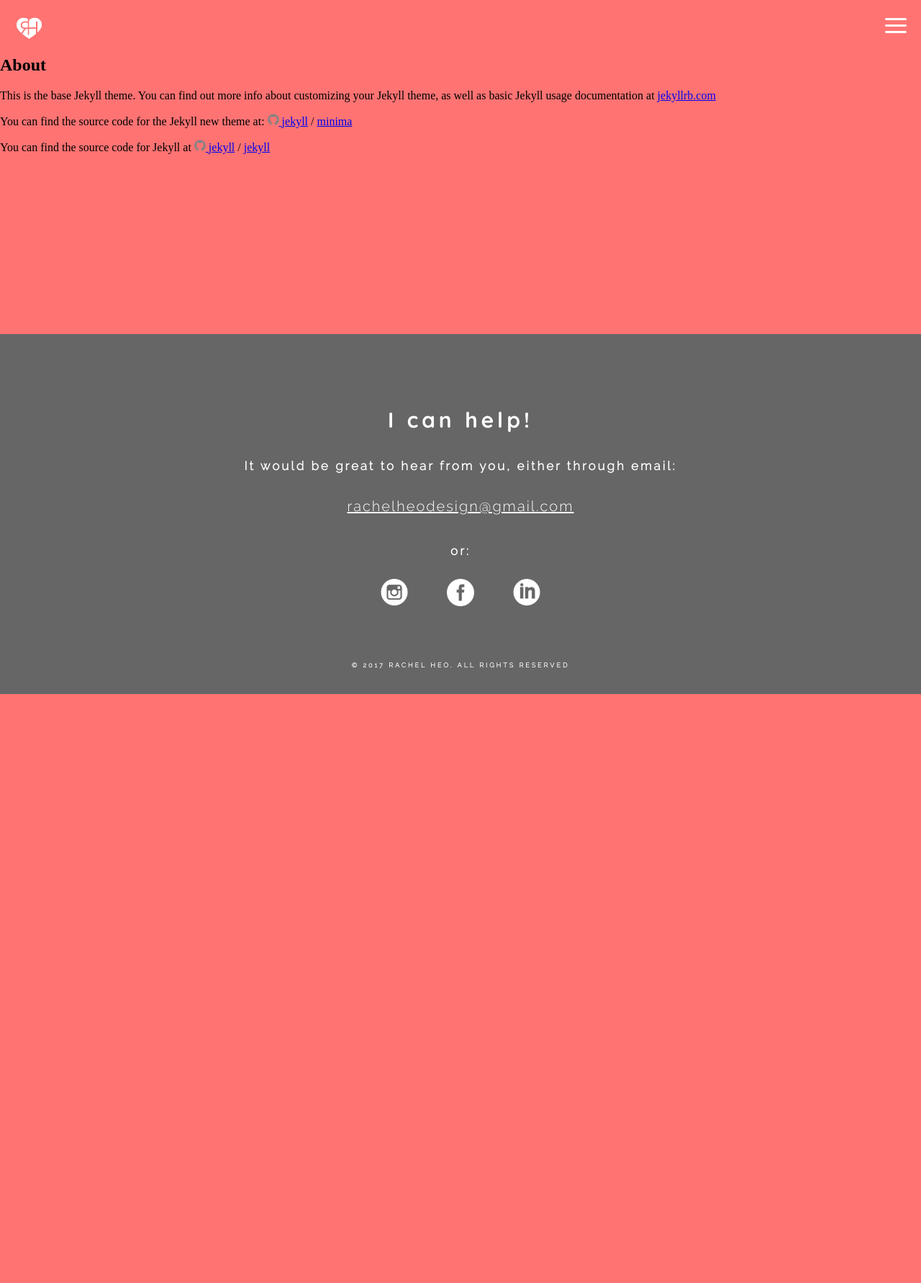
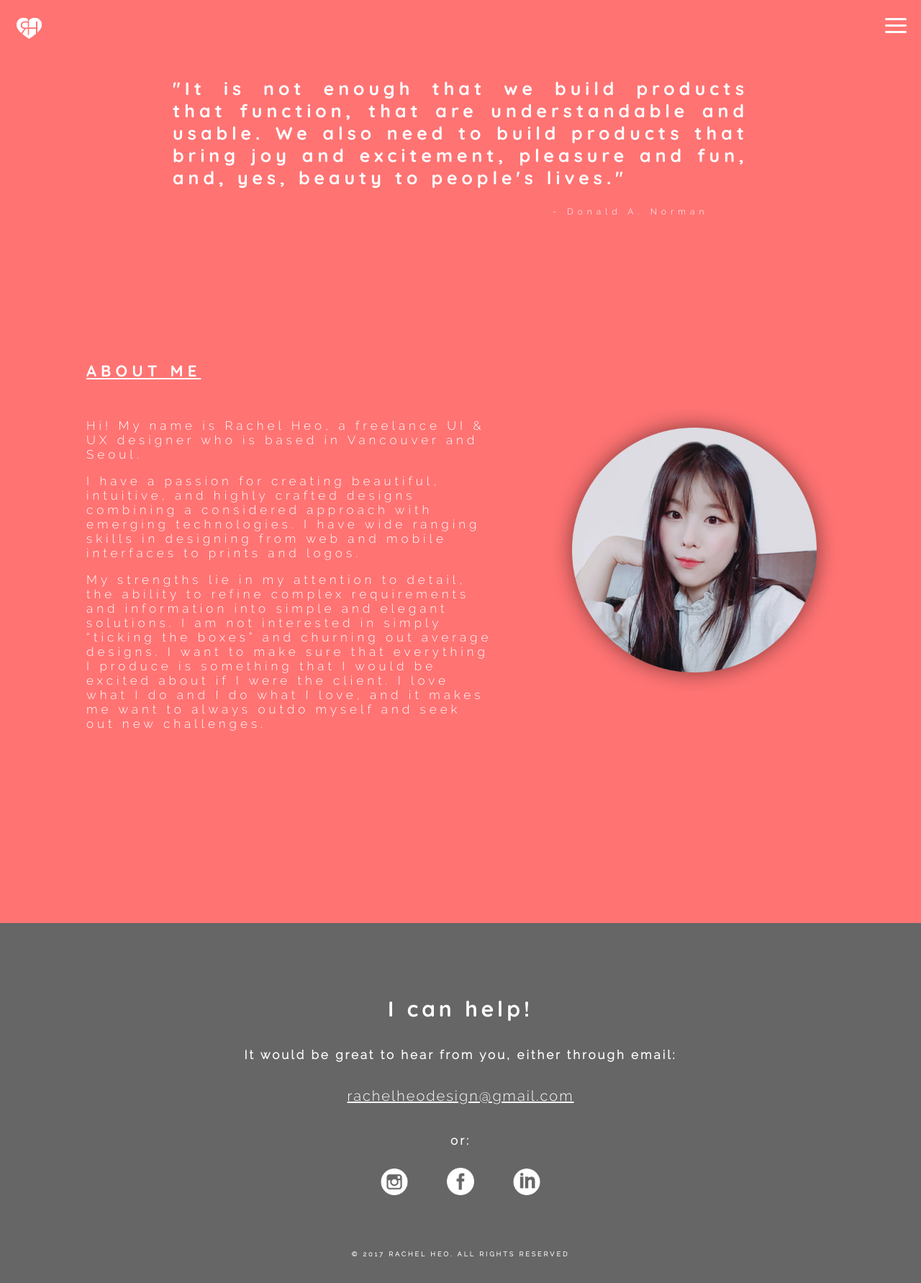
Before and after one commit to rachelheodesign/rachelheodesign.github.io, a Jekyll site: the page built from about.md, in a window 1280 px wide. Shown: the whole page at 72% size. Built offline with Jekyll 4.4.1, drawn with Linux system fonts in a browser that asks for light colours; before the commit the page ends 964 px from its top, so only the background shows below that.

Commit message:
Add bio, remove posts, change about layout

```diff
--- /dev/null
+++ b/_layouts/about.html
@@ -0,0 +1,35 @@
+---
+layout: default
+---
+
+<div class="quote-container">
+  <blockquote>
+    <p>"It is not enough that we build products that function, that are understandable and usable. We also need to build products that bring joy and excitement, pleasure and fun, and, yes, beauty to people's lives."</p>
+    <footer>- Donald A. Norman</footer>
+  </blockquote>
+</div>
+
+<div class="about-container">
+
+  <div class="about-heading">
+    <h2>ABOUT ME</h2>
+  </div>
+
+  <div class="about-content">
+
+    <div class="text">
+      <p>Hi! My name is Rachel Heo, a freelance UI & UX designer who is based in Vancouver and Seoul.</p>
+
+      <p>I have a passion for creating beautiful, intuitive,
+    and highly crafted designs combining a considered approach with emerging technologies. I have wide ranging skills in designing from web and mobile interfaces to prints and logos.</p>
+
+      <p>My strengths lie in my attention to detail, the ability to refine complex requirements and information into simple and elegant solutions. I am not interested in simply “ticking the boxes” and churning out average designs. I want to make sure that everything I produce is something that I would be excited about if I were the client. I love what I do and I do what I love, and it makes me want to always outdo myself and seek out new challenges. </p>
+    </div>
+
+    <div class="profile-image">
+      <img src="../assets/images/oval2.png" alt="Picture of Rachel Heo">
+    </div>
+
+  </div>
+
+</div>
--- a/_layouts/page.html
+++ /dev/null
@@ -1,14 +0,0 @@
----
-layout: default
----
-<article class="post">
-
-  <header class="post-header">
-    <h1 class="post-title">{{ page.title | escape }}</h1>
-  </header>
-
-  <div class="post-content">
-    {{ content }}
-  </div>
-
-</article>
--- a/_posts/2017-04-11-welcome-to-jekyll.markdown
+++ b/_posts/about.markdown
@@ -1,8 +1,5 @@
 ---
-layout: post
-title:  "Welcome to Jekyll!"
-date:   2017-04-11 20:21:14 -0700
-categories: jekyll update
+layout: default
 ---
 You’ll find this post in your `_posts` directory. Go ahead and edit it and re-build the site to see your changes. You can rebuild the site in many different ways, but the most common way is to run `jekyll serve`, which launches
 
--- a/about.md
+++ b/about.md
@@ -1,15 +1,5 @@
 ---
-layout: page
+layout: about
 title: About
 permalink: /about/
 ---
-
-This is the base Jekyll theme. You can find out more info about customizing your Jekyll theme, as well as basic Jekyll usage documentation at [jekyllrb.com](https://jekyllrb.com/)
-
-You can find the source code for the Jekyll new theme at:
-{% include icon-github.html username="jekyll" %} /
-[minima](https://github.com/jekyll/minima)
-
-You can find the source code for Jekyll at
-{% include icon-github.html username="jekyll" %} /
-[jekyll](https://github.com/jekyll/jekyll)
--- a/assets/main.scss
+++ b/assets/main.scss
@@ -67,6 +67,78 @@ body {
   background-color: $background-color;
   margin: 0;
 }
+
+.quote-container {
+  display: flex;
+  justify-content: center;
+
+  blockquote {
+    font-family: $base-font-family;
+    color: $text-color;
+    width: 800px;
+    font-size: 25px;
+    letter-spacing: 6px;
+
+    p {
+      text-align: justify;
+    }
+
+    footer {
+      font-family: $base-subheading-font-family;
+      color: $text-color;
+      font-size: 12px;
+      margin-left: 528px;
+    }
+
+  }
+
+}
+
+.about-container {
+
+  margin-left: 120px;
+  margin-top: 175px;
+
+  .about-heading {
+    h2 {
+      font-size: 22px;
+      color: $text-color;
+      text-decoration: underline;
+      font-family: $base-font-family;
+      letter-spacing: 6px;
+      margin-bottom: 35px;
+    }
+  }
+
+  .about-content {
+
+    display: flex;
+    justify-content: center;
+    margin-right: 115px;
+
+    .text {
+      margin-right: 80px;
+      p {
+        font-size: 17px;
+        color: $text-color;
+        font-family: $base-subheading-font-family;
+        letter-spacing: 5px;
+      }
+    }
+
+    .profile-image {
+      img {
+        height: 400px;
+        width: 400px;
+      }
+    }
+
+  }
+
+
+}
+
+
 
 .site-header {
 
```
Also changed, not shown: _layouts/post.html (deleted, +0 -18 lines), assets/images/oval2.png (renamed from assets/images/Oval 2.png).
